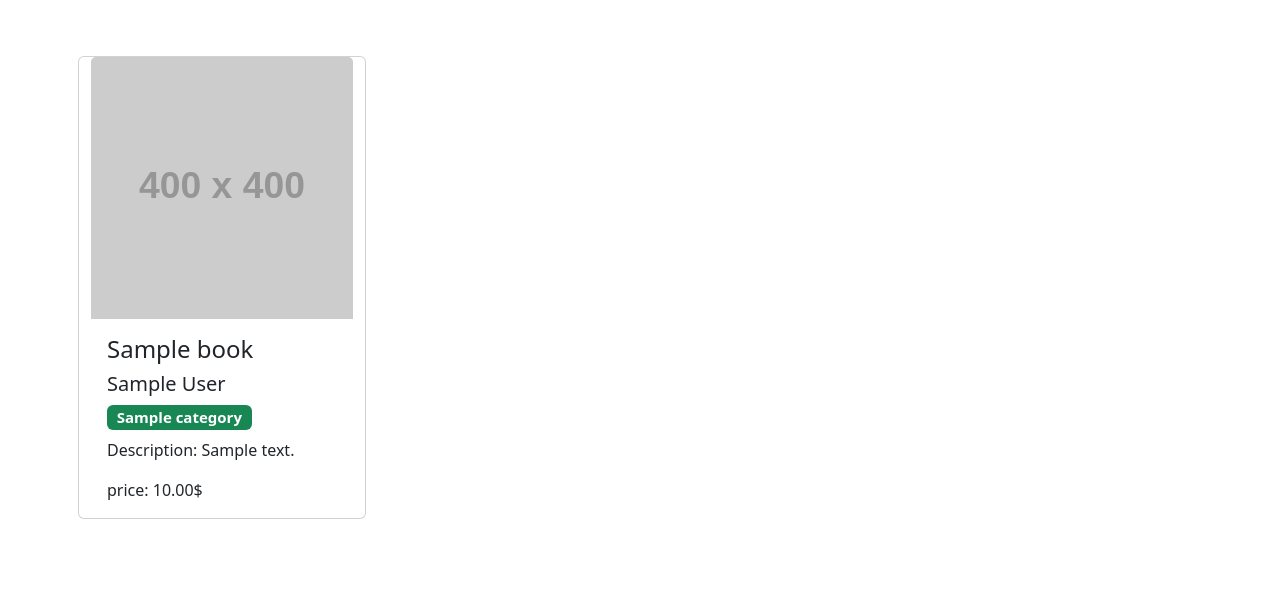
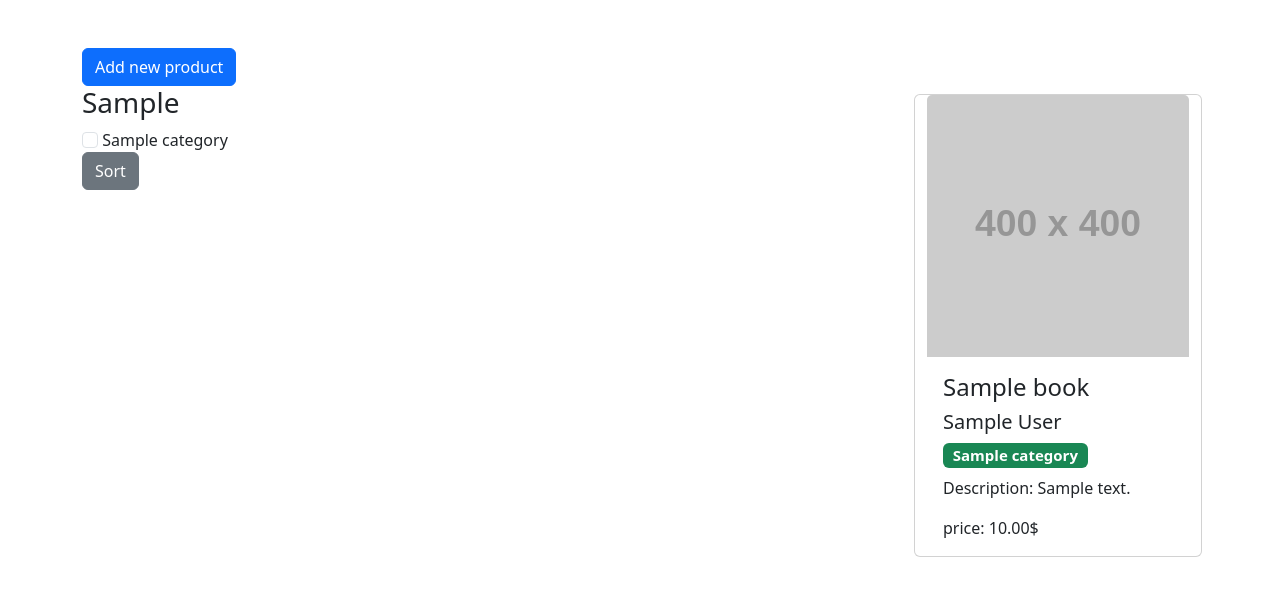
Before and after one commit to DTarkh/Django, a Django app: page /bookshop/ in a window 1280 px wide. Shown: the part 56-652 px from the top of the page. Run offline with Django 5.2, Linux system fonts and the light colour scheme; tables that the repository leaves empty hold one stand-in row (values such as "Sample post"); grey boxes labelled with a size stand in for pictures from a placeholder-image service; some libraries are stand-ins or nearby versions.

Commit message:
homework

```diff
--- a/bookshop/templates/add_book.html
+++ b/bookshop/templates/add_book.html
@@ -7,6 +7,7 @@
         {% csrf_token %}
         {{ form|crispy }}
         <button type="submit" class="btn btn-success">Add Book</button>
+        <a class="btn btn-danger" href={% url 'bookshop:index' %}>Cancel</a>
     </form>
 
 {% endblock %}
--- a/bookshop/templates/index.html
+++ b/bookshop/templates/index.html
@@ -5,7 +5,14 @@
 
 
 <div class="container mt-5">
+     <a class="btn btn-primary"  href={% url 'bookshop:add_book' %}>Add new product </a>
     <div class="row">
+        <div class="col">
+            {% include 'sort.html' %}
+        </div>
+
+
+
 {% for book in books %}
 
 <div class="card m-2" style="width: 18rem;">
@@ -23,6 +30,10 @@
 
 {% endfor %}
 
+
+
+
+
 {% endblock %}
 </div>
 </div>
--- /dev/null
+++ b/bookshop/templates/sort.html
@@ -0,0 +1,12 @@
+<form method="get">
+    {% for genre, categories in book_by_genres.items %}
+        <div class="form-group">
+            <h3>{{ genre }}</h3>
+            {% for category in categories %}
+                <input class="form-check-input" type="checkbox" name="category" value="{{ category.id }}">
+                <label>{{ category.name }}</label><br>
+            {% endfor %}
+        </div>
+    {% endfor %}
+    <button class="btn btn-secondary" type="submit">Sort</button>
+</form>
--- a/bookshop/urls.py
+++ b/bookshop/urls.py
@@ -1,6 +1,7 @@
 from django.urls import path
 from . import views
 
+app_name = 'bookshop'
 
 urlpatterns = [
     path('', views.index, name='index'),
--- a/bookshop/views.py
+++ b/bookshop/views.py
@@ -6,18 +6,39 @@ from .forms import BookForm
 
 
 def index(request):
-    books = Book.objects.all()
-    return render(request, 'index.html', {'books': books})
+    book_name = request.GET.get('book_name')
+    category = request.GET.getlist('category')
+
+    if book_name:
+        books = Book.objects.filter(title__icontains=book_name)
+    elif category:
+        books = Book.objects.filter(category__in=category)
+    else:
+        books = Book.objects.all()
 
 
 
+
+    categories = Category.objects.all()
+    book_by_genres = {}
+
+
+    for category in categories:
+        genre = category.genre
+        if genre not in book_by_genres:
+            book_by_genres[genre] = []
+        book_by_genres[genre].append(category)
+
+    print(book_by_genres)
+
+    return render(request, 'index.html', {'books': books, 'book_by_genres': book_by_genres})
 
 def add_book(request):
     if request.method == 'POST':
         form = BookForm(request.POST, request.FILES)
         if form.is_valid():
             book = form.save()
-        return redirect('/bookshop')
+        return redirect('bookshop:index')
 
     else:
         form = BookForm()
--- a/store/urls.py
+++ b/store/urls.py
@@ -19,5 +19,5 @@ from django.urls import path, include
 
 urlpatterns = [
     path('admin/', admin.site.urls),
-    path('bookshop/', include('bookshop.urls')),
+    path('bookshop/', include('bookshop.urls', namespace='bookshop')),
 ]
--- a/templates/header.html
+++ b/templates/header.html
@@ -27,8 +27,8 @@
           <a class="nav-link disabled" aria-disabled="true">Disabled</a>
         </li>
       </ul>
-      <form class="d-flex" role="search">
-        <input class="form-control me-2" type="search" placeholder="Search" aria-label="Search">
+      <form class="d-flex" role="search" action={% url 'bookshop:index' %}>
+        <input class="form-control me-2" type="search" placeholder="Search" aria-label="Search" name="book_name">
         <button class="btn btn-outline-success" type="submit">Search</button>
       </form>
     </div>
```
